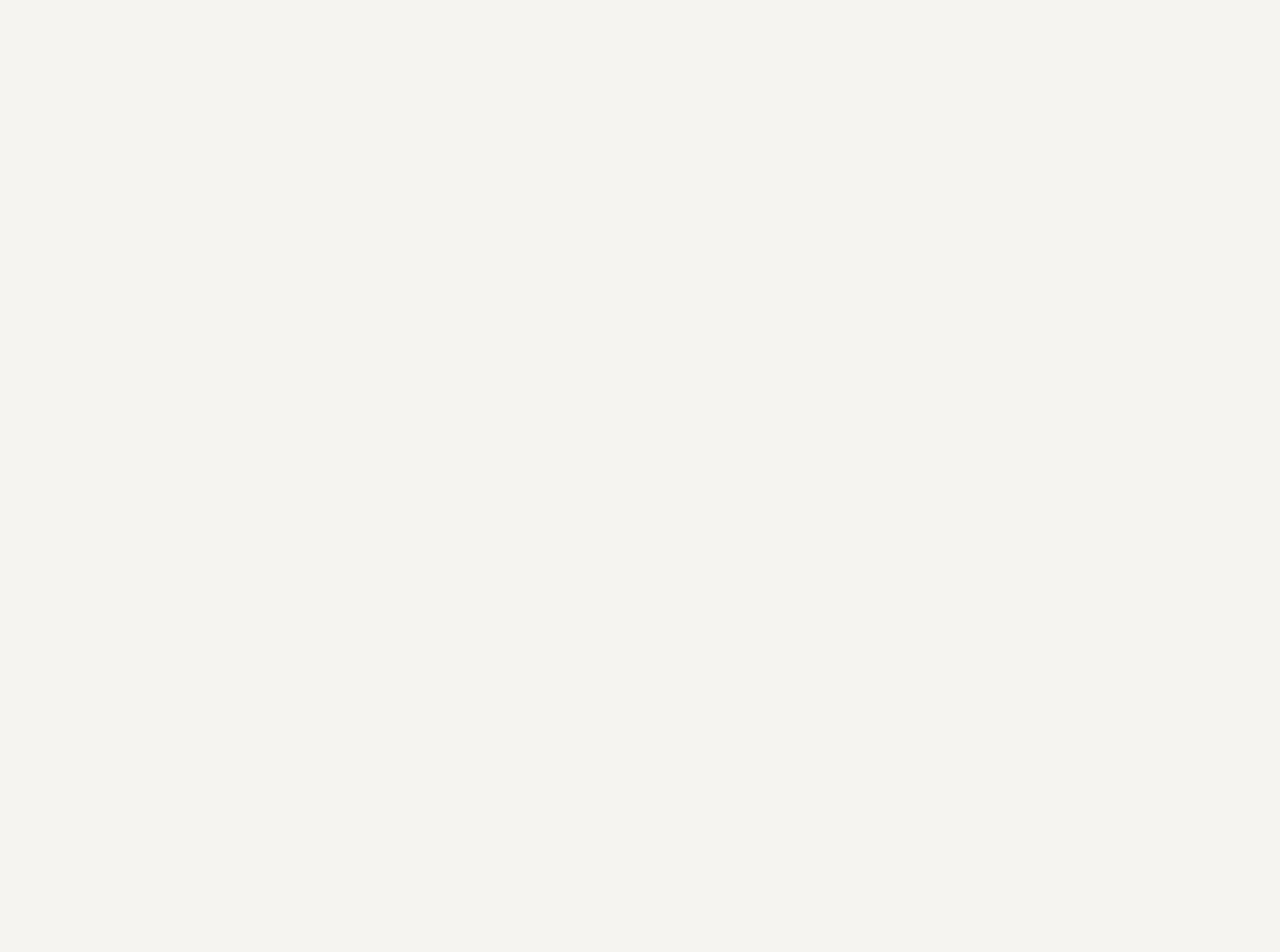
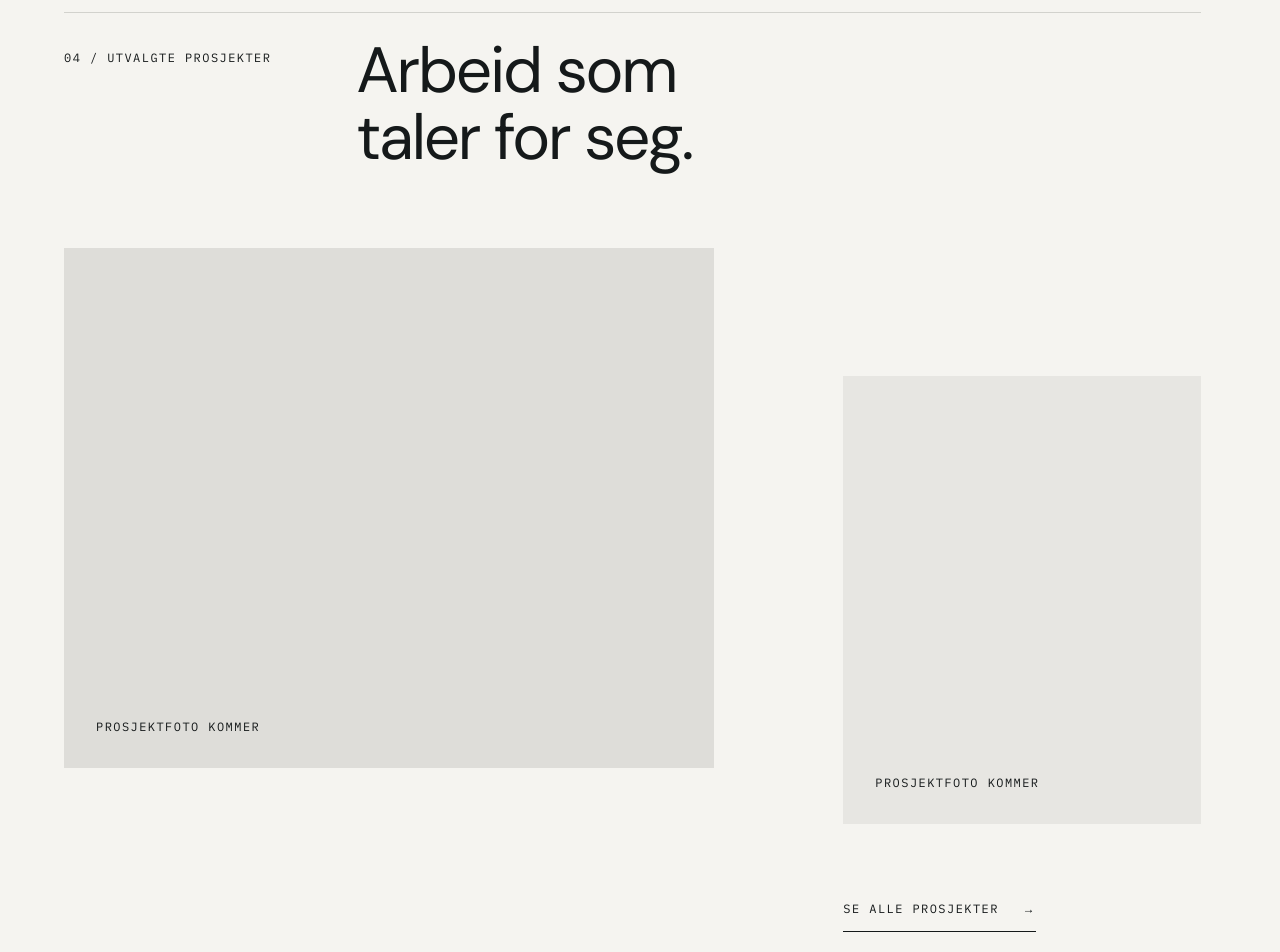
Before and after one commit to ddlaskowski/gronne, a Next.js app: page / in a window 1280 px wide. Shown: the part 3545-4497 px from the top of the page. Before the commit the page ends 3429 px from the top, so only its background shows below. Built offline with nearby package versions, Linux system fonts and the light colour scheme.

Commit message:
feat: add selected projects editorial section

```diff
--- a/src/app/globals.css
+++ b/src/app/globals.css
@@ -5,6 +5,7 @@
 @import "../styles/introduction.css";
 @import "../styles/services.css";
 @import "../styles/featured-craft.css";
+@import "../styles/selected-projects.css";
 
 @theme inline {
   --color-background: var(--background);
--- a/src/app/page.tsx
+++ b/src/app/page.tsx
@@ -2,6 +2,7 @@ import { Hero } from "@/components/sections/hero";
 import { Introduction } from "@/components/sections/introduction";
 import { Services } from "@/components/sections/services";
 import { FeaturedCraft } from "@/components/sections/featured-craft";
+import { SelectedProjects } from "@/components/sections/selected-projects";
 
 export default function Home() {
   return (
@@ -10,6 +11,7 @@ export default function Home() {
       <Introduction />
       <Services />
       <FeaturedCraft />
+      <SelectedProjects />
     </main>
   );
 }
--- /dev/null
+++ b/src/components/sections/selected-projects.tsx
@@ -0,0 +1,73 @@
+import Image, { type StaticImageData } from "next/image";
+import Link from "next/link";
+import type { CSSProperties } from "react";
+import { Container } from "@/components/layout/container";
+
+type Project = {
+  image?: {
+    src: string | StaticImageData;
+    alt: string;
+    position?: { mobile?: string; tablet?: string; desktop?: string };
+  };
+  title?: string;
+  category?: string;
+};
+
+// Two reserved positions; populate only with approved photography and real metadata.
+const emptyProjects: readonly [Project, Project] = [{}, {}];
+
+export function SelectedProjects({ projects = emptyProjects }: { projects?: readonly [Project, Project] }) {
+  return (
+    <section className="selected-projects" aria-labelledby="selected-projects-heading">
+      <Container>
+        <div className="selected-projects-header layout-grid">
+          <p className="selected-projects-label type-label">04 / UTVALGTE PROSJEKTER</p>
+          <h2 id="selected-projects-heading" className="selected-projects-heading">
+            <span>Arbeid som</span>{" "}<span>taler for seg.</span>
+          </h2>
+        </div>
+        <div className="selected-projects-composition layout-grid">
+          {projects.map((project, index) => {
+            const image = project.image;
+            const imagePosition = image ? {
+              "--project-position-mobile": image.position?.mobile ?? "50% 50%",
+              "--project-position-tablet": image.position?.tablet ?? image.position?.mobile ?? "50% 50%",
+              "--project-position-desktop": image.position?.desktop ?? image.position?.tablet ?? image.position?.mobile ?? "50% 50%",
+            } as CSSProperties : undefined;
+
+            return (
+              <figure key={index} className="selected-projects-item">
+                <div className="selected-projects-media" style={imagePosition}>
+                  {image ? (
+                    <Image
+                      src={image.src}
+                      alt={image.alt}
+                      fill
+                      sizes={index === 0
+                        ? "(min-width: 1600px) 827px, (min-width: 1200px) 53vw, (min-width: 768px) 64vw, 100vw"
+                        : "(min-width: 1600px) 459px, (min-width: 1200px) 30vw, (min-width: 768px) 32vw, 100vw"}
+                      className="selected-projects-image"
+                    />
+                  ) : (
+                    <p className="selected-projects-placeholder-label type-label">PROSJEKTFOTO KOMMER</p>
+                  )}
+                </div>
+                {(project.title || project.category) && (
+                  <figcaption className="selected-projects-caption">
+                    {project.title && <h3 className="type-subheading">{project.title}</h3>}
+                    {project.category && <p className="selected-projects-category type-label">{project.category}</p>}
+                  </figcaption>
+                )}
+              </figure>
+            );
+          })}
+        </div>
+        <div className="selected-projects-footer layout-grid">
+          <Link href="/prosjekter" className="selected-projects-cta type-label">
+            SE ALLE PROSJEKTER <span aria-hidden="true">→</span>
+          </Link>
+        </div>
+      </Container>
+    </section>
+  );
+}
--- /dev/null
+++ b/src/styles/selected-projects.css
@@ -0,0 +1,93 @@
+@layer components {
+  .selected-projects {
+    padding-block: var(--section-space);
+    background: var(--background);
+    color: var(--foreground);
+  }
+
+  .selected-projects-header.layout-grid {
+    padding-top: var(--space-24);
+    border-top: 1px solid var(--border);
+    row-gap: var(--space-32);
+    margin-bottom: clamp(var(--space-48), 6vw, var(--space-96));
+  }
+
+  .selected-projects-label, .selected-projects-heading,
+  .selected-projects-item, .selected-projects-cta {
+    grid-column: 1 / -1;
+    min-width: 0;
+  }
+
+  .selected-projects-heading {
+    font-size: clamp(2.5rem, 6vw, 3.5rem);
+    font-weight: var(--weight-regular);
+    line-height: var(--leading-display);
+    letter-spacing: var(--tracking-heading);
+  }
+
+  .selected-projects-heading span { display: block; }
+
+  .selected-projects-composition.layout-grid { row-gap: var(--space-48); align-items: start; }
+  .selected-projects-item { margin: 0; }
+
+  .selected-projects-media {
+    position: relative;
+    display: flex;
+    align-items: flex-end;
+    aspect-ratio: 4 / 3;
+    padding: var(--space-24);
+    background: color-mix(in srgb, var(--color-stone) 30%, var(--color-ivory));
+  }
+
+  .selected-projects-item:nth-child(2) .selected-projects-media {
+    aspect-ratio: 3 / 2;
+    background: color-mix(in srgb, var(--color-stone) 18%, var(--color-ivory));
+  }
+
+  .selected-projects-placeholder-label { font-size: var(--type-micro); }
+
+  .selected-projects-image {
+    object-fit: cover;
+    object-position: var(--project-position-mobile, 50% 50%);
+  }
+
+  .selected-projects-caption { margin-top: var(--space-24); }
+  .selected-projects-category { margin-top: var(--space-8); color: var(--text-muted); }
+
+  .selected-projects-footer.layout-grid { margin-top: var(--space-48); }
+
+  .selected-projects-cta {
+    display: inline-flex;
+    align-items: center;
+    justify-self: start;
+    gap: var(--space-24);
+    min-height: 44px;
+    padding-block: var(--space-12);
+    border-bottom: 1px solid var(--foreground);
+    color: var(--foreground);
+  }
+
+  .selected-projects-cta:hover { text-decoration: underline; }
+
+  @media (min-width: 48rem) {
+    .selected-projects-heading { grid-column: 2 / -1; }
+    .selected-projects-item:first-child { grid-column: 1 / span 4; }
+    .selected-projects-item:nth-child(2) { grid-column: 5 / -1; margin-top: var(--space-64); }
+    .selected-projects-media { aspect-ratio: 5 / 4; }
+    .selected-projects-item:nth-child(2) .selected-projects-media { aspect-ratio: 4 / 5; padding: var(--space-16); }
+    .selected-projects-image { object-position: var(--project-position-tablet, 50% 50%); }
+    .selected-projects-cta { grid-column: 4 / -1; justify-self: end; }
+    .selected-projects-footer.layout-grid { margin-top: var(--space-64); }
+  }
+
+  @media (min-width: 75rem) {
+    .selected-projects-label { grid-column: 1 / span 3; padding-top: var(--space-12); }
+    .selected-projects-heading { grid-column: 4 / -1; font-size: clamp(3.5rem, 5vw, 5.5rem); }
+    .selected-projects-item:first-child { grid-column: 1 / span 7; }
+    .selected-projects-item:nth-child(2) { grid-column: 9 / -1; margin-top: var(--space-128); }
+    .selected-projects-media,
+    .selected-projects-item:nth-child(2) .selected-projects-media { padding: var(--space-32); }
+    .selected-projects-image { object-position: var(--project-position-desktop, 50% 50%); }
+    .selected-projects-cta { grid-column: 9 / -1; justify-self: start; }
+  }
+}
```
Also changed, not shown: 1 other file (tests, documents, lock files or other folders).
